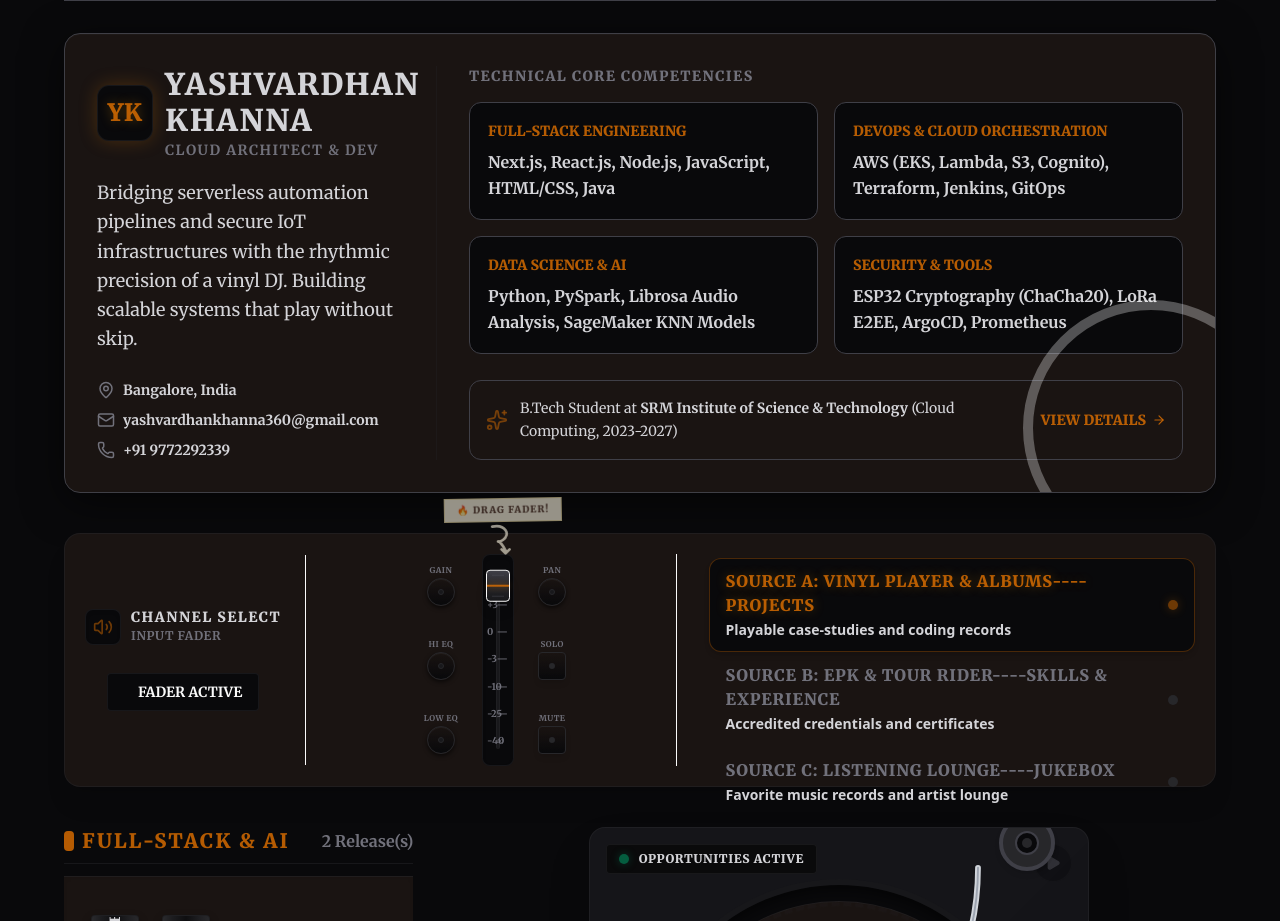
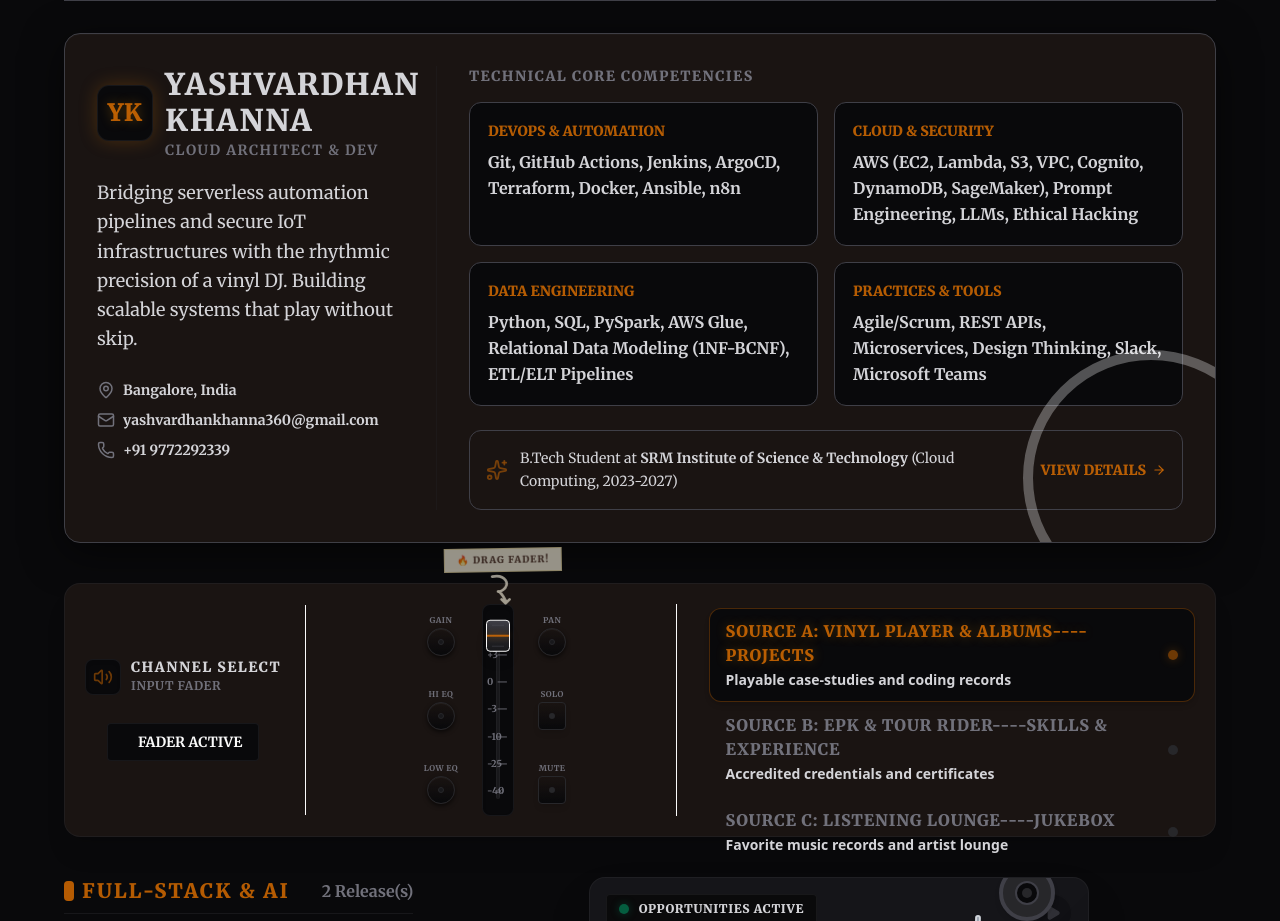
Before and after one commit to YashK3086/vinyl-vault, a Next.js app: page / in a window 1280 px wide. Shown: the part 980-1901 px from the top of the page. Built offline with nearby package versions, Linux system fonts and the light colour scheme.

Commit message:
Update Resume PDF and Technical Core Competencies on page.js

```diff
--- a/app/page.js
+++ b/app/page.js
@@ -194,7 +194,7 @@ export default function Home() {
 
             {/* Direct access to PDF resume stored locally */}
             <a
-              href="/Resume (7).pdf"
+              href="/Yashvardhan_Khanna_Resume.pdf"
               target="_blank"
               className="flex items-center gap-2 px-5 py-3 rounded-lg bg-amber-600/80 hover:bg-amber-600 text-zinc-950 font-extrabold hover:shadow-[0_0_18px_rgba(217,119,6,0.25)] hover:scale-105 transition-all text-base sm:text-lg font-mono"
             >
@@ -262,23 +262,23 @@ export default function Home() {
                   <div className="grid grid-cols-1 sm:grid-cols-2 gap-4 mt-1">
 
                     <div className="flex flex-col gap-2 p-4.5 rounded-xl bg-zinc-950 border border-zinc-700 bento-card-hover">
-                      <span className="text-sm font-extrabold text-amber-600/80 font-mono uppercase">Full-Stack Engineering</span>
-                      <span className="text-base text-zinc-300 font-semibold leading-relaxed">Next.js, React.js, Node.js, JavaScript, HTML/CSS, Java</span>
+                      <span className="text-sm font-extrabold text-amber-600/80 font-mono uppercase">DevOps & Automation</span>
+                      <span className="text-base text-zinc-300 font-semibold leading-relaxed">Git, GitHub Actions, Jenkins, ArgoCD, Terraform, Docker, Ansible, n8n</span>
                     </div>
 
                     <div className="flex flex-col gap-2 p-4.5 rounded-xl bg-zinc-950 border border-zinc-700 bento-card-hover">
-                      <span className="text-sm font-extrabold text-amber-600/80 font-mono uppercase">DevOps & Cloud Orchestration</span>
-                      <span className="text-base text-zinc-300 font-semibold leading-relaxed">AWS (EKS, Lambda, S3, Cognito), Terraform, Jenkins, GitOps</span>
+                      <span className="text-sm font-extrabold text-amber-600/80 font-mono uppercase">Cloud & Security</span>
+                      <span className="text-base text-zinc-300 font-semibold leading-relaxed">AWS (EC2, Lambda, S3, VPC, Cognito, DynamoDB, SageMaker), Prompt Engineering, LLMs, Ethical Hacking</span>
                     </div>
 
                     <div className="flex flex-col gap-2 p-4.5 rounded-xl bg-zinc-950 border border-zinc-700 bento-card-hover">
-                      <span className="text-sm font-extrabold text-amber-600/80 font-mono uppercase">Data Science & AI</span>
-                      <span className="text-base text-zinc-300 font-semibold leading-relaxed">Python, PySpark, Librosa Audio Analysis, SageMaker KNN Models</span>
+                      <span className="text-sm font-extrabold text-amber-600/80 font-mono uppercase">Data Engineering</span>
+                      <span className="text-base text-zinc-300 font-semibold leading-relaxed">Python, SQL, PySpark, AWS Glue, Relational Data Modeling (1NF-BCNF), ETL/ELT Pipelines</span>
                     </div>
 
                     <div className="flex flex-col gap-2 p-4.5 rounded-xl bg-zinc-950 border border-zinc-700 bento-card-hover">
-                      <span className="text-sm font-extrabold text-amber-600/80 font-mono uppercase">Security & Tools</span>
-                      <span className="text-base text-zinc-300 font-semibold leading-relaxed">ESP32 Cryptography (ChaCha20), LoRa E2EE, ArgoCD, Prometheus</span>
+                      <span className="text-sm font-extrabold text-amber-600/80 font-mono uppercase">Practices & Tools</span>
+                      <span className="text-base text-zinc-300 font-semibold leading-relaxed">Agile/Scrum, REST APIs, Microservices, Design Thinking, Slack, Microsoft Teams</span>
                     </div>
 
                   </div>
```
Also changed, not shown: 2 other files (tests, documents, lock files or other folders).
